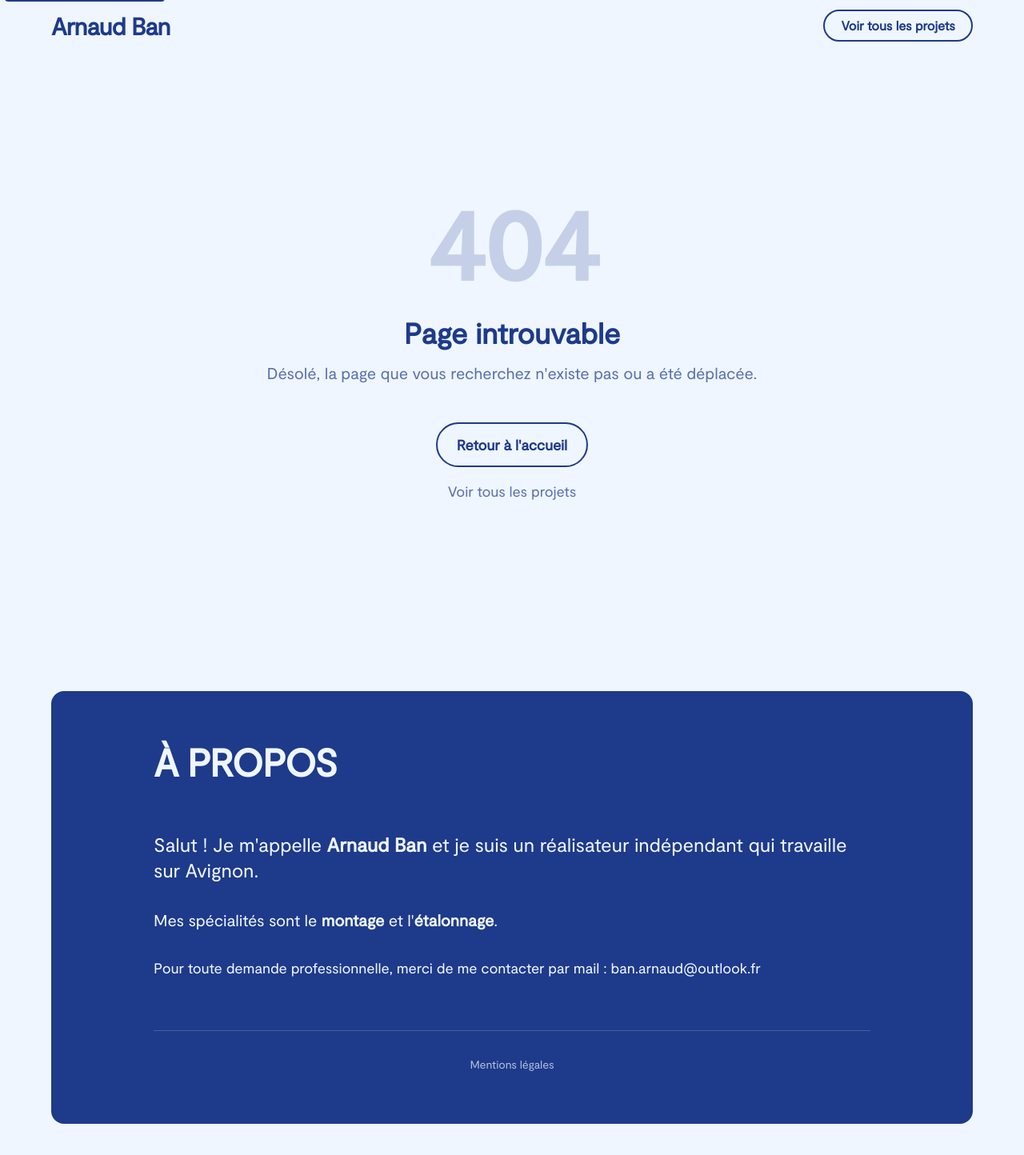
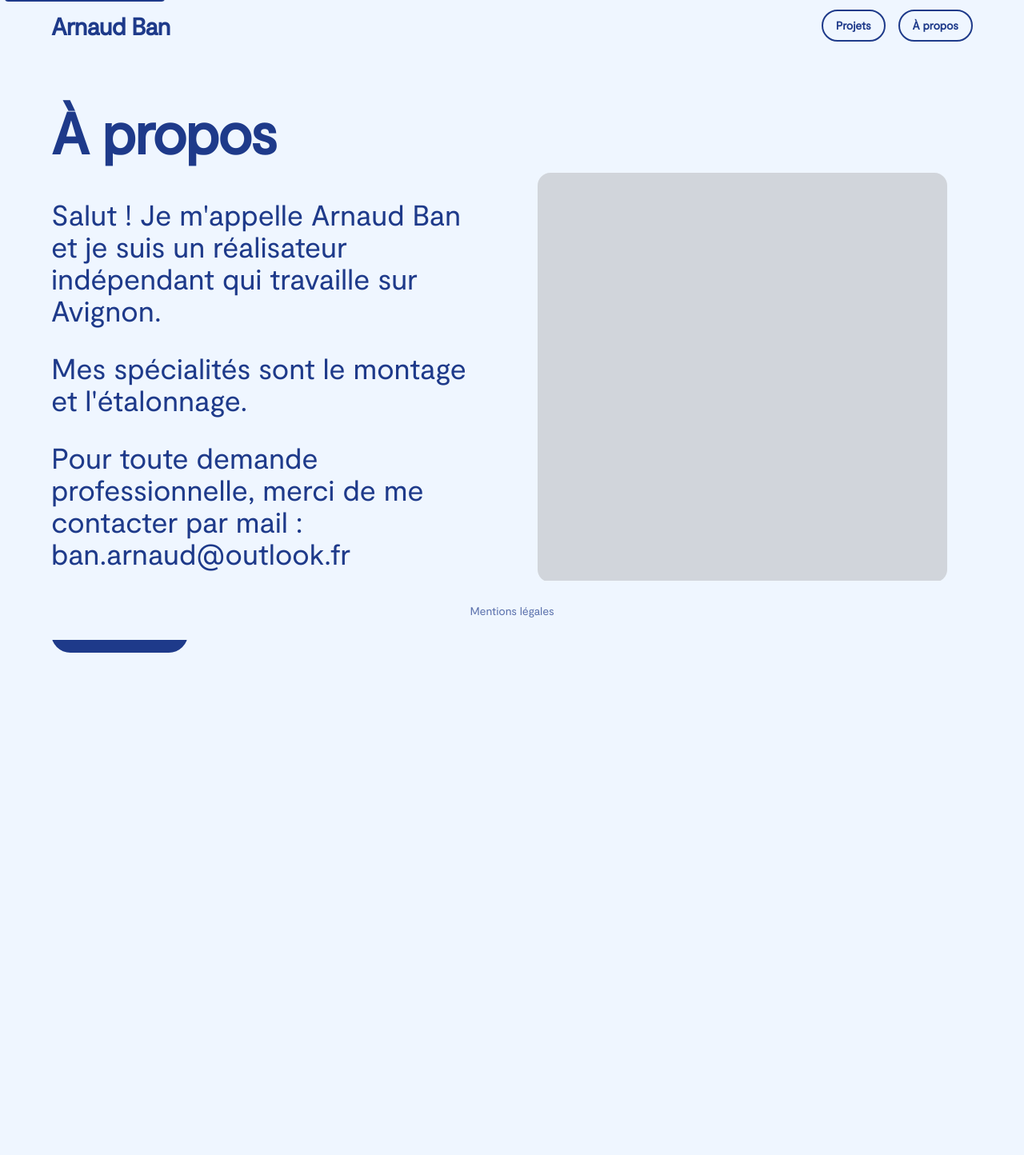
Before and after one commit to TakCastel/arnaudban, a Next.js app: page /about in a window 1280 px wide. Before the commit this address had no page. Shown: the top 1444 px of the page at 80% size. After the commit the page ends 816 px from the top, so only its background shows below. Built offline with nearby package versions, Linux system fonts and the light colour scheme.

Commit message:
add new features

```diff
--- /dev/null
+++ b/app/about/page.tsx
@@ -0,0 +1,72 @@
+import Link from "next/link";
+import { Metadata } from "next";
+import PageTransition from "@/components/PageTransition";
+
+export const metadata: Metadata = {
+  title: "À propos - Arnaud Ban",
+  description: "Découvrez Arnaud Ban, réalisateur indépendant spécialisé en montage et étalonnage vidéo à Avignon. Contactez-le pour vos projets audiovisuels.",
+  openGraph: {
+    title: "À propos - Arnaud Ban | Réalisateur & Monteur Vidéo",
+    description: "Découvrez Arnaud Ban, réalisateur indépendant spécialisé en montage et étalonnage vidéo à Avignon.",
+    url: "https://arnaudban.com/about",
+    images: [
+      {
+        url: "/assets/DOUG.png",
+        width: 1200,
+        height: 630,
+        alt: "Arnaud Ban - À propos",
+      },
+    ],
+  },
+};
+
+export default function AboutPage() {
+  return (
+    <PageTransition>
+      <main className="h-[calc(100vh-8.625rem)] bg-background pt-16 w-[calc(100vw-32px)] md:w-[calc(100vw-128px)] mx-auto max-w-7xl">
+        <div className="grid grid-cols-1 lg:grid-cols-2 gap-12 lg:gap-16 items-center">
+          {/* Contenu texte à gauche */}
+          <div className="space-y-8 md:space-y-10">
+            <h1 className="text-5xl md:text-7xl font-bold mb-8 md:mb-12 tracking-tight text-text">
+              À propos
+            </h1>
+
+            <div className="space-y-6 md:space-y-8 text-xl md:text-2xl leading-relaxed">
+              <p className="text-3xl md:text-4xl">
+                Salut ! Je m&apos;appelle Arnaud Ban et je suis un réalisateur indépendant qui travaille sur Avignon.
+              </p>
+
+              <p className="text-3xl md:text-4xl">
+                Mes spécialités sont le montage et l&apos;étalonnage.
+              </p>
+
+              <p className="text-3xl md:text-4xl">
+                Pour toute demande professionnelle, merci de me contacter par mail :{' '}
+                <a
+                  href="mailto:ban.arnaud@outlook.fr"
+                  className="font-medium hover:underline transition-colors duration-300 text-text"
+                  aria-label="Envoyer un email à ban.arnaud@outlook.fr"
+                >
+                  ban.arnaud@outlook.fr
+                </a>
+              </p>
+            </div>
+
+            <div className="pt-4">
+              <Link
+                href="/"
+                className="inline-block px-6 py-3 text-base font-semibold text-background bg-text rounded-full hover:bg-text/90 transition-all duration-300"
+                aria-label="Retour à la page d'accueil"
+              >
+                Retour à l&apos;accueil
+              </Link>
+            </div>
+          </div>
+
+          {/* Image à droite */}
+          <div className="aspect-square w-full max-w-lg mx-auto lg:mx-0 bg-gray-300 rounded-2xl"></div>
+        </div>
+      </main>
+    </PageTransition>
+  );
+}
--- a/app/globals.css
+++ b/app/globals.css
@@ -131,3 +131,25 @@ button:focus-visible {
 .skip-link:focus {
   top: 6px;
 }
+
+/* Styles Masonry optimisés pour 3 colonnes */
+.grid-item {
+  transition: transform 0.3s ease;
+  margin-bottom: 24px;
+  /* Forcer la largeur des colonnes */
+  width: calc((100% - 48px) / 3) !important;
+}
+
+.grid-item:hover {
+  transform: translateY(-4px);
+}
+
+/* Fallback CSS pour éviter le flash noir */
+.grid-item {
+  background: transparent;
+}
+
+/* S'assurer que Masonry respecte les 3 colonnes */
+.grid-item:nth-child(3n+1) {
+  clear: left;
+}
--- a/app/projects/[slug]/page.tsx
+++ b/app/projects/[slug]/page.tsx
@@ -79,17 +79,17 @@ export default async function ProjectPage({ params }: ProjectPageProps) {
       <div className="w-[calc(100vw-32px)] md:w-[70vw] max-w-4xl mx-auto">
         {/* Titre et sous-titre */}
         <header className="mb-8">
-          <h1 className="text-4xl md:text-6xl font-bold text-text mb-4">
+          <h1 className="text-5xl md:text-7xl font-bold text-text mb-4">
             {project.title}
           </h1>
-          <p className="text-lg md:text-2xl text-text/80">
+          <p className="text-3xl md:text-4xl text-text/80">
             {project.subtitle}
           </p>
         </header>
 
         {/* Description */}
         <div className="prose prose-lg max-w-none mb-12">
-          <p className="text-text/90 leading-relaxed text-lg md:text-2xl">
+          <p className="text-text/90 leading-relaxed text-3xl md:text-4xl">
             {project.description}
           </p>
         </div>
--- a/components/Footer.tsx
+++ b/components/Footer.tsx
@@ -2,46 +2,16 @@ import Link from "next/link";
 
 export default function Footer() {
   return (
-    <footer className="w-full bg-background mt-0 py-8 md:py-16 relative z-30" role="contentinfo">
+    <footer className="w-full bg-background py-6 relative z-30" role="contentinfo">
       <div className="w-[calc(100vw-32px)] md:w-[calc(100vw-128px)] mx-auto">
-        <div className="bg-text text-background rounded-2xl overflow-hidden px-6 md:px-8 py-8 md:py-16">
-          <div className="max-w-4xl mx-auto">
-            <h2 className="text-3xl md:text-5xl font-bold mb-8 md:mb-16 tracking-tight">À PROPOS</h2>
-
-            <div className="space-y-6 md:space-y-8 text-lg md:text-xl leading-relaxed">
-              <p className="text-xl md:text-2xl">
-                Salut ! Je m&apos;appelle <span className="font-bold">Arnaud Ban</span> et je suis un réalisateur indépendant qui travaille sur Avignon.
-              </p>
-
-              <p className="text-lg md:text-xl">
-                Mes spécialités sont le <span className="font-semibold">montage</span> et l&apos;<span className="font-semibold">étalonnage</span>.
-              </p>
-
-              <p className="text-base md:text-lg">
-                Pour toute demande professionnelle, merci de me contacter par mail :{' '}
-                <a
-                  href="mailto:ban.arnaud@outlook.fr"
-                  className="font-medium hover:underline transition-colors duration-300"
-                  aria-label="Envoyer un email à ban.arnaud@outlook.fr"
-                >
-                  ban.arnaud@outlook.fr
-                </a>
-              </p>
-            </div>
-
-            {/* Mentions légales */}
-            <div className="mt-12 md:mt-16 pt-6 md:pt-8 border-t border-background/20">
-              <p className="text-xs md:text-sm text-background/70 text-center">
+        <div className="text-center">
           <Link
             href="/mentions-legales"
-                  className="hover:underline transition-colors duration-300"
+            className="text-sm text-text/70 hover:text-text hover:underline transition-colors duration-300"
             aria-label="Lire les mentions légales"
           >
             Mentions légales
           </Link>
-              </p>
-            </div>
-          </div>
         </div>
       </div>
     </footer>
--- a/components/Header.tsx
+++ b/components/Header.tsx
@@ -23,6 +23,19 @@ export default function Header() {
     return () => window.removeEventListener('scroll', handleScroll);
   }, []);
 
+  const scrollToProjects = () => {
+    if (pathname === '/') {
+      // Si on est sur la page d'accueil, scroll vers la section projets
+      const projectsSection = document.getElementById('work');
+      if (projectsSection) {
+        projectsSection.scrollIntoView({ behavior: 'smooth' });
+      }
+    } else {
+      // Si on est sur une autre page, naviguer vers l'accueil puis scroll
+      window.location.href = '/#work';
+    }
+  };
+
   return (
     <header
       className={`w-[calc(100vw-32px)] md:w-[calc(100vw-128px)] h-16 flex items-center sticky top-0 z-50 mx-auto transition-all duration-300 ${
@@ -47,20 +60,31 @@ export default function Header() {
           Arnaud Ban
         </Link>
 
-        {/* Bouton "Voir tous les projets" à droite - caché sur les pages projets */}
-        {!isProjectPage && (
-          <a
-            href="#work"
-            className={`px-5 py-1.5 text-base font-semibold text-text bg-background border-2 border-text rounded-full hover:bg-text hover:text-background transition-all duration-700 ease-out ${
+        {/* Navigation à droite */}
+        <nav className="flex items-center space-x-4">
+          <button
+            onClick={scrollToProjects}
+            className={`px-4 py-2 text-sm font-semibold text-text bg-background border-2 border-text rounded-full hover:bg-text hover:text-background transition-all duration-300 ${
               isVisible
                 ? 'opacity-100 translate-x-0'
                 : 'opacity-0 translate-x-4'
             }`}
             aria-label="Voir la section des projets"
           >
-            Voir tous les projets
-          </a>
-        )}
+            Projets
+          </button>
+          <Link
+            href="/about"
+            className={`px-4 py-2 text-sm font-semibold text-text bg-background border-2 border-text rounded-full hover:bg-text hover:text-background transition-all duration-300 ${
+              isVisible
+                ? 'opacity-100 translate-x-0'
+                : 'opacity-0 translate-x-4'
+            }`}
+            aria-label="À propos"
+          >
+            À propos
+          </Link>
+        </nav>
       </div>
     </header>
   );
--- a/components/MosaicGrid.tsx
+++ b/components/MosaicGrid.tsx
@@ -1,10 +1,103 @@
 "use client";
 
-import { motion } from "framer-motion";
+import { useEffect, useRef, useState } from "react";
 import ProjectCard from "./ProjectCard";
 import { Project } from "@/data/projects";
+import Masonry from "masonry-layout";
 
 export default function MosaicGrid({ projects }: { projects: Project[] }) {
+  const gridRef = useRef<HTMLDivElement>(null);
+  const masonryRef = useRef<Masonry | null>(null);
+  const [isLoaded, setIsLoaded] = useState(false);
+
+  useEffect(() => {
+    if (gridRef.current) {
+      // Attendre un peu que le DOM soit prêt
+      const timer = setTimeout(() => {
+        if (gridRef.current) {
+          try {
+            // Forcer 3 colonnes avec une largeur fixe
+            const containerWidth = gridRef.current.offsetWidth;
+            const gutter = 24;
+            const columns = 3;
+
+            // Calculer la largeur exacte pour 3 colonnes
+            const columnWidth = Math.floor((containerWidth - (gutter * (columns - 1))) / columns);
+
+            console.log('Masonry configuré avec:', {
+              containerWidth,
+              columnWidth,
+              columns,
+              gutter,
+              itemsCount: projects.length
+            });
+
+            // Initialiser Masonry avec 3 colonnes fixes
+            const masonry = new Masonry(gridRef.current, {
+              itemSelector: '.grid-item',
+              columnWidth: columnWidth,
+              percentPosition: false,
+              gutter: gutter,
+              transitionDuration: '0.3s'
+            });
+
+            masonryRef.current = masonry;
+
+            // Mettre à jour le layout après le chargement des images
+            const images = gridRef.current.querySelectorAll('img');
+
+            if (images.length === 0) {
+              // Pas d'images, marquer comme chargé et faire le layout
+              setIsLoaded(true);
+              if (masonry) {
+                masonry.layout();
+              }
+            } else {
+              // Attendre que toutes les images soient chargées
+              let loadedImages = 0;
+
+              const onImageLoad = () => {
+                loadedImages++;
+                if (loadedImages === images.length) {
+                  setIsLoaded(true);
+                  if (masonryRef.current) {
+                    masonryRef.current.layout();
+                  }
+                }
+              };
+
+              images.forEach(img => {
+                if (img.complete) {
+                  onImageLoad();
+                } else {
+                  img.addEventListener('load', onImageLoad);
+                }
+              });
+
+              // Layout initial même si les images ne sont pas encore chargées
+              if (masonry) {
+                masonry.layout();
+              }
+            }
+          } catch (error) {
+            console.error('Erreur Masonry, utilisation du fallback CSS:', error);
+            setIsLoaded(true);
+          }
+        }
+      }, 100);
+
+      return () => clearTimeout(timer);
+    }
+
+    // Cleanup
+    return () => {
+      if (masonryRef.current) {
+        masonryRef.current.destroy();
+        masonryRef.current = null;
+      }
+    };
+  }, [projects]);
+
   // Tailles variées pour l'effet Masonry
   const heights = [
     "h-48", "h-56", "h-64", "h-72", "h-80", "h-96",
@@ -12,59 +105,31 @@ export default function MosaicGrid({ projects }: { projects: Project[] }) {
     "h-44", "h-50", "h-58", "h-66", "h-74", "h-82", "h-90"
   ];
 
-  // Fonction pour mélanger aléatoirement les tailles
   const getRandomHeight = (index: number) => {
-    const randomIndex = (index * 7 + 13) % heights.length; // Pseudo-aléatoire mais déterministe
+    const randomIndex = (index * 7 + 13) % heights.length;
     return heights[randomIndex];
   };
 
-  const containerVariants = {
-    hidden: { opacity: 0 },
-    visible: {
-      opacity: 1,
-      transition: {
-        staggerChildren: 0.1,
-        delayChildren: 0.3,
-      },
-    },
-  };
-
-  const itemVariants = {
-    hidden: { opacity: 0, y: 30, scale: 0.95 },
-    visible: {
-      opacity: 1,
-      y: 0,
-      scale: 1,
-      transition: {
-        duration: 0.6,
-        ease: [0.25, 0.46, 0.45, 0.94] as const,
-      },
-    },
-  };
-
   return (
-    <motion.div
-      className="columns-1 sm:columns-2 lg:columns-3 gap-6"
+    <div
+      ref={gridRef}
+      className="w-full transition-opacity duration-300"
       role="grid"
       aria-label="Grille des projets d'Arnaud Ban"
       aria-describedby="work-title"
-      variants={containerVariants}
-      initial="hidden"
-      animate="visible"
     >
-      {projects.map((p, index) => {
+      {projects.map((project, index) => {
         const randomHeight = getRandomHeight(index);
         return (
-          <motion.div
-            key={p.slug}
-            className="break-inside-avoid mb-6"
+          <div
+            key={project.slug}
+            className="grid-item"
             role="gridcell"
-            variants={itemVariants}
           >
-            <ProjectCard project={p} imageHeight={randomHeight} />
-          </motion.div>
+            <ProjectCard project={project} imageHeight={randomHeight} />
+          </div>
         );
       })}
-    </motion.div>
+    </div>
   );
 }
--- a/components/ProjectCard.tsx
+++ b/components/ProjectCard.tsx
@@ -82,21 +82,7 @@ export default function ProjectCard({ project, imageHeight }: ProjectCardProps)
           </div>
         </Link>
 
-        {/* Texte du projet et "Voir plus" en dessous de l'image */}
-        <div className="mt-3">
-          <p className="text-text text-2xl leading-relaxed mb-2">
-            {project.description.split(' ').length > 15
-              ? `${project.description.split(' ').slice(0, 15).join(' ')}...`
-              : project.description
-            }
-          </p>
-          <Link
-            href={`/projects/${project.slug}`}
-            className="text-text text-sm font-medium hover:underline cursor-pointer"
-          >
-            Voir plus
-          </Link>
-        </div>
+        {/* Suppression du texte et du lien "Voir plus" - on garde seulement l'image comme lien */}
       </div>
     </article>
   );
--- a/components/SectionTitle.tsx
+++ b/components/SectionTitle.tsx
@@ -12,7 +12,7 @@ export default function SectionTitle({
     <div className="mb-12">
       <h2
         id={id}
-        className="text-4xl md:text-5xl font-extrabold text-text leading-tight"
+        className="text-5xl md:text-7xl font-extrabold text-text leading-tight"
       >
         {title}
       </h2>
--- a/package.json
+++ b/package.json
@@ -15,11 +15,13 @@
   },
   "dependencies": {
     "framer-motion": "^12.23.12",
+    "masonry-layout": "^4.2.2",
     "next": "14.0.4",
     "react": "^18",
     "react-dom": "^18"
   },
   "devDependencies": {
+    "@types/masonry-layout": "^4.2.8",
     "@types/node": "^20",
     "@types/react": "^18",
     "@types/react-dom": "^18",
```
Also changed, not shown: app/projects/pages.tsx (deleted), 1 other file (tests, documents, lock files or other folders). Lines whose indentation alone changed are shown as unchanged.
